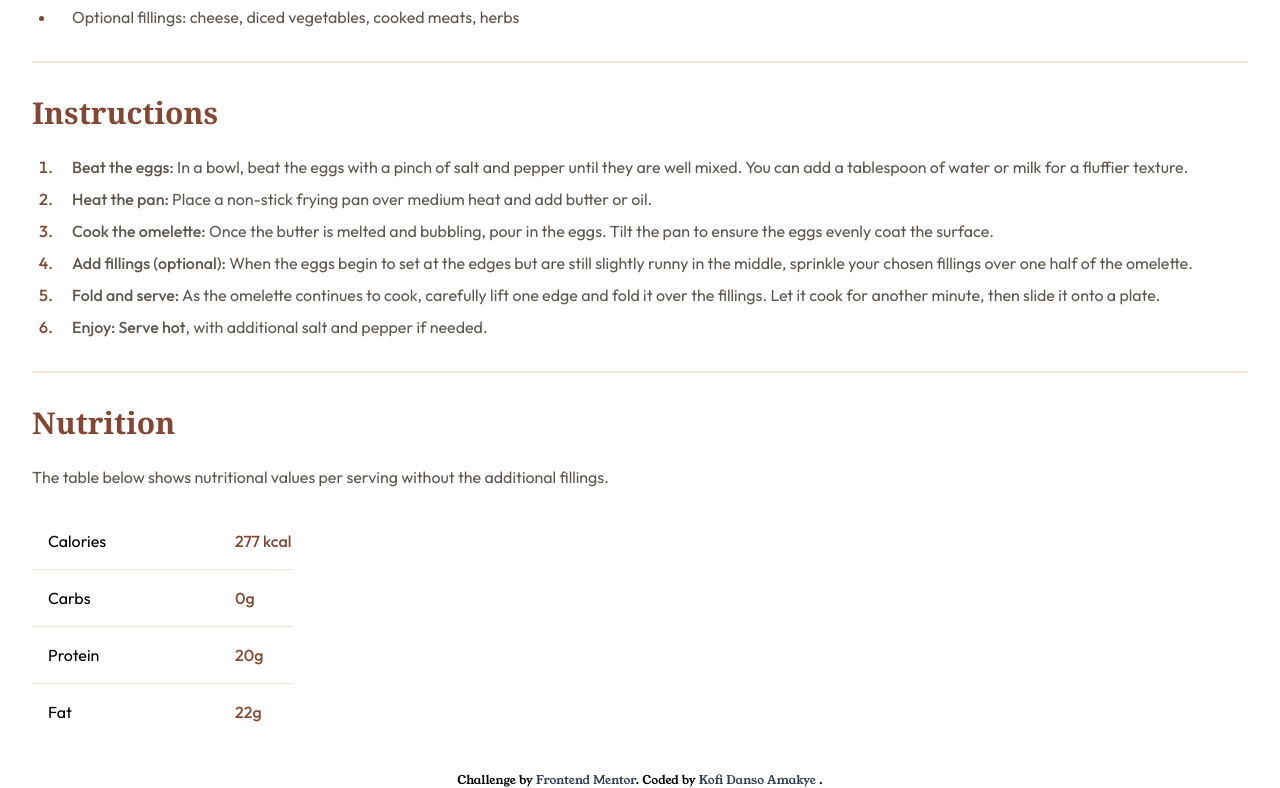
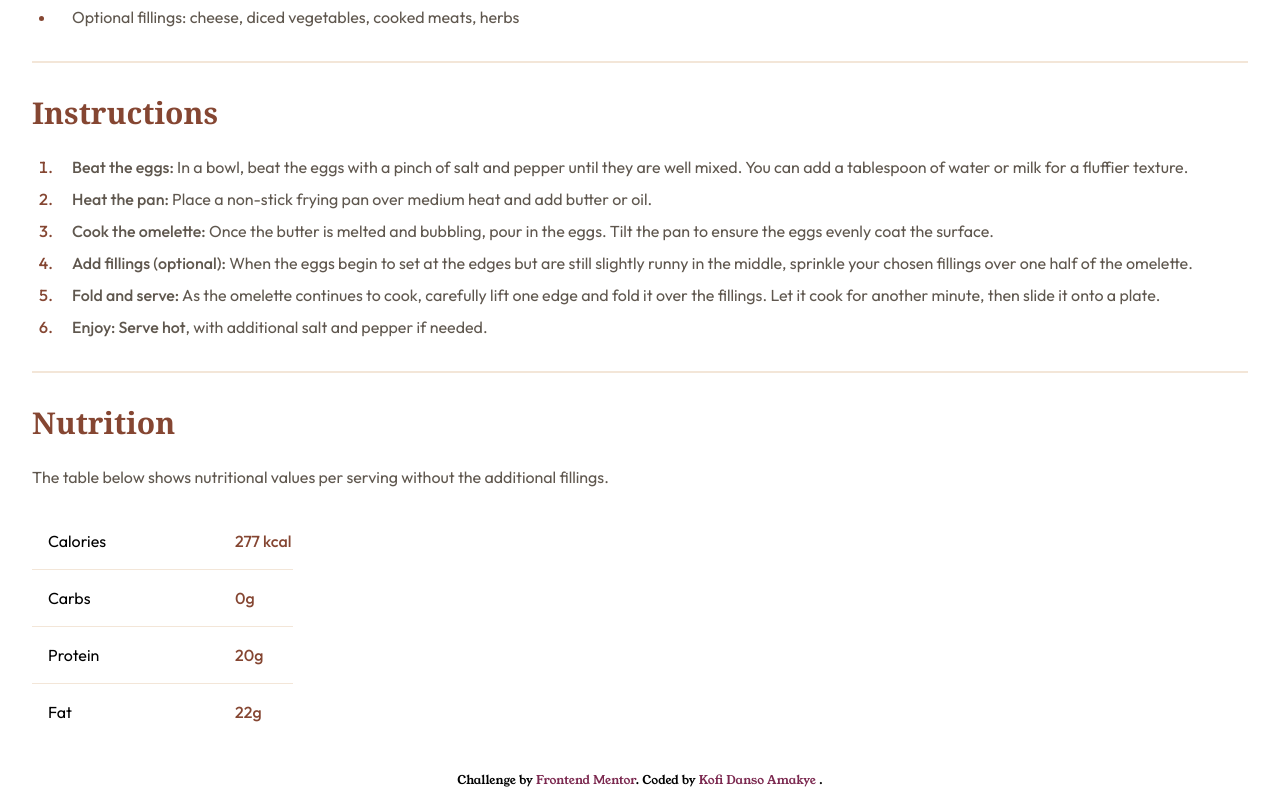
Before and after one commit to Kofiastro/Recipe-Page, a website: page index.html in a window 1280 px wide. Shown: the part 1160-1948 px from the top of the page. Drawn offline with Linux system fonts and the light colour scheme.

Commit message:
footer color fix

```diff
--- a/index.html
+++ b/index.html
@@ -155,9 +155,9 @@
   </div>
   </div>
   <footer class="text-xs text-center ">
-    Challenge by <a href="https://www.frontendmentor.io?ref=challenge" class="text-slate-700" target="_blank">Frontend
+    Challenge by <a href="https://www.frontendmentor.io?ref=challenge" class="text-DarkRaspberry" target="_blank">Frontend
       Mentor</a>.
-    Coded by <a href="https://github.com/Kofiastro/" class="text-slate-700" target="_blank">Kofi Danso Amakye </a>.
+    Coded by <a href="https://github.com/Kofiastro/" class="text-DarkRaspberry target="_blank">Kofi Danso Amakye </a>.
   </footer>
 </body>
 
```
Also changed, not shown: css/style.css.
